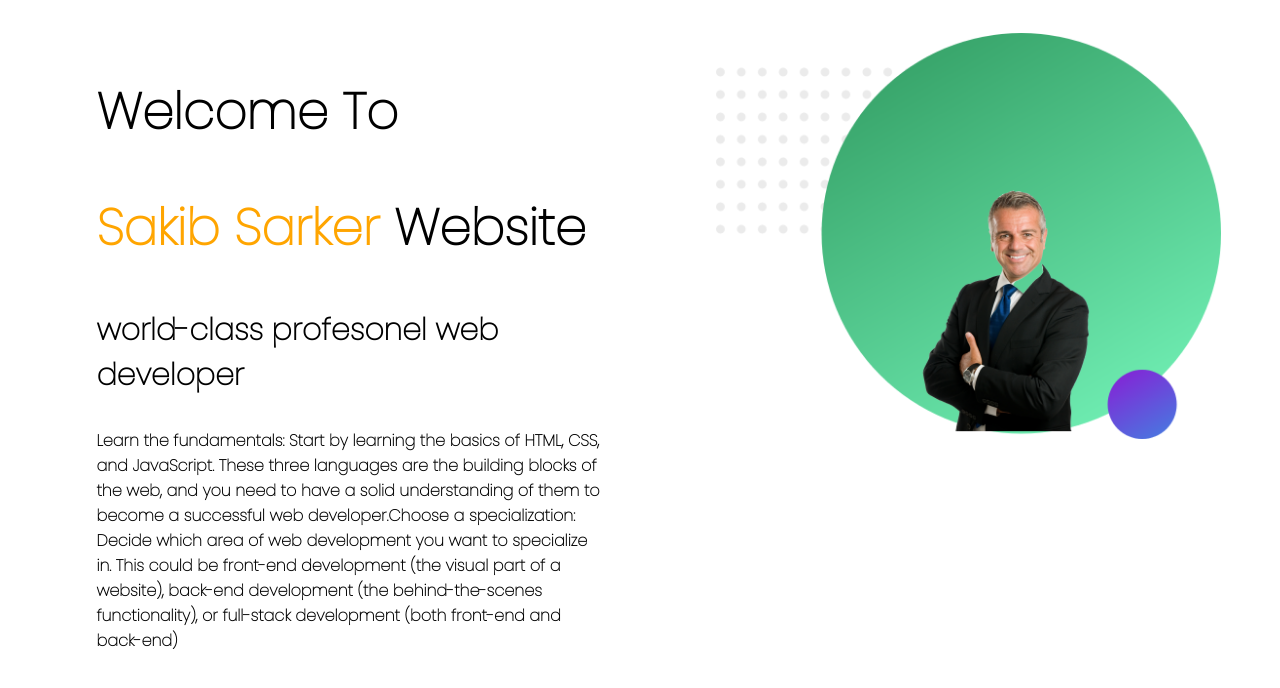
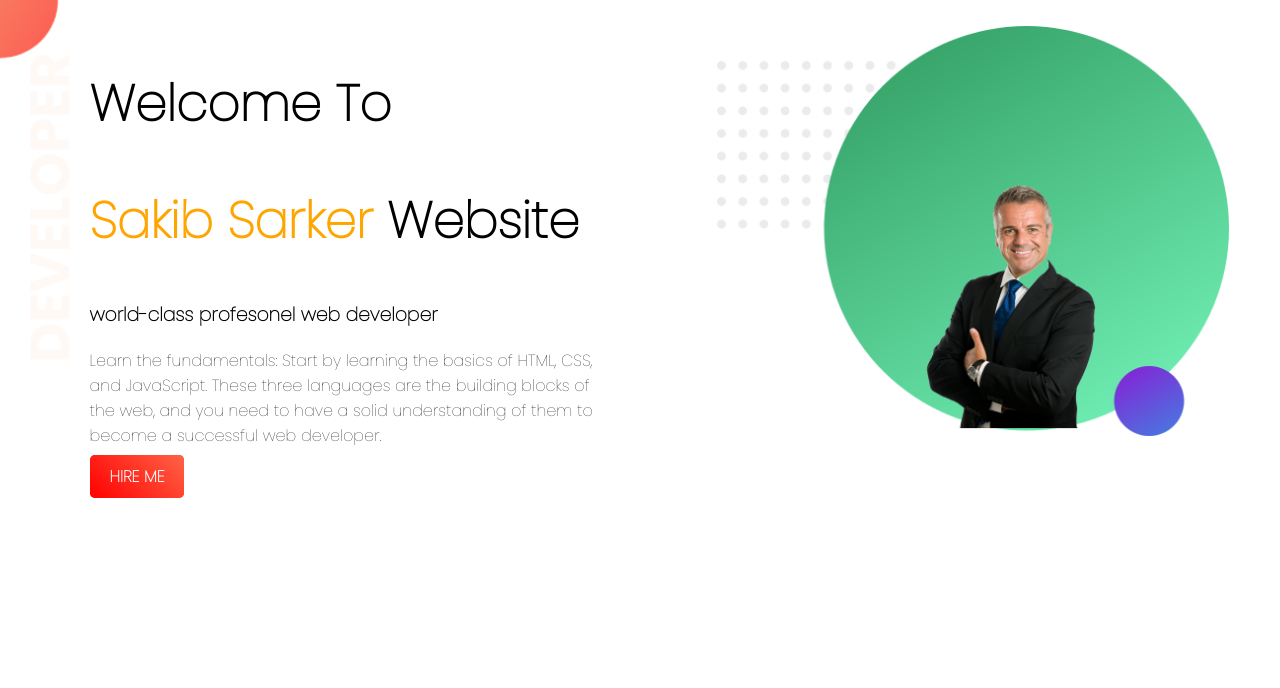
Before and after one commit to sakibsarker17/web-protfolio, a plain HTML site: page index.html in a window 1280 px wide. Drawn offline with Linux system fonts and the light colour scheme.

Commit message:
protfolio

```diff
--- a/index.html
+++ b/index.html
@@ -12,20 +12,19 @@
     <link rel="stylesheet" href="style.css">
 </head>
 <body>
-    <section>
+    <section class="top-banner">
         <div class="width_half">
-         <h1>Welcome To</h1>
-        <h1>
-            <strong>
-                <span class="name-haigilight"> Sakib Sarker</span> Website
-            </strong>
-         </h1>
+         <h1 class="styleshow">Welcome To</h1>
+        <h1> <span class="name-haigilight"> Sakib Sarker</span> Website </h1>
 
         <h3>world-class profesonel web developer</h3>
-        <p><b> Learn the fundamentals: Start by learning the basics of HTML, CSS, and JavaScript. These three languages are the building blocks of the web, and you need to have a solid understanding of them to become a successful web developer.Choose a specialization: Decide which area of web development you want to specialize in. This could be front-end development (the visual part of a website), back-end development (the behind-the-scenes functionality), or full-stack development (both front-end and back-end)  </b></p>
+        <p> Learn the fundamentals: Start by learning the basics of HTML, CSS, and JavaScript. These three languages are the building blocks of the web, and you need to have a solid understanding of them to become a successful web developer. </p>
+        <a target="_blank" class="button" href="https://www.linkedin.com/in/al-amin-sarker-ba10a2270/">HIRE ME</a>
+
     </div>
     <div class="width_half">
         <img src="images/image 13.png" alt="">
+
     </div>
     </section>
 
--- a/style.css
+++ b/style.css
@@ -1,13 +1,12 @@
 body{
     font-family: 'Poppins', sans-serif;
+    margin: 0;
 
 }
 h1{
     font-size: 50px;
 }
-h3{
-    font-size: 30px;
-}
+
 
 .name-haigilight{
     color: orange;
@@ -22,3 +21,26 @@ h3{
 .width_half img{
     width: 100%;
 }
+
+.styleshow:hover{
+    color: darkviolet;
+
+}
+.top-banner{
+    background-image: url("images/top-banner.png");
+    background-repeat: no-repeat;
+
+}
+.top-banner{
+    height: 500px;
+}
+
+.button{
+    text-decoration: none;
+    color: white ;
+    background-color: rgb(218, 65, 39);
+    border-radius: 5px;
+    padding: 10px 20px;
+    font-weight: 700;
+    background-image: linear-gradient(45deg, red, tomato);
+}
```
